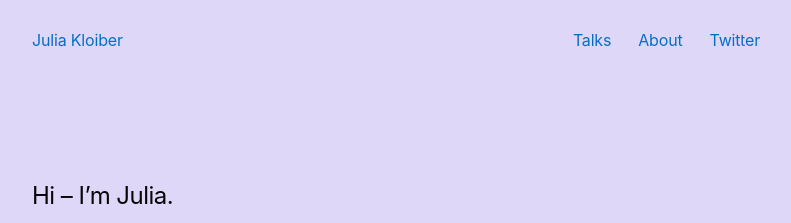
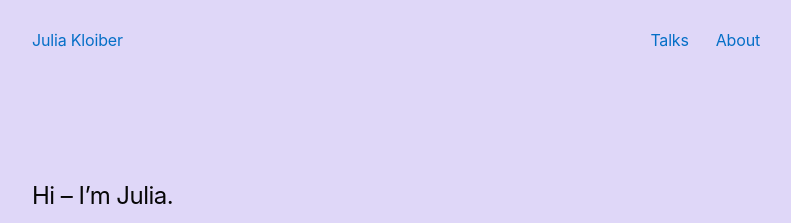
Before and after one commit to juliakloiber/juliakloiber.github.io, a Jekyll site: the page built from index.html, in a window 1280 px wide and 900 px high. Shown: the top 223 px of the window, without its empty margins (244-1035 px from the left). Built offline with Jekyll 4.4.1, drawn with Linux system fonts in a browser that asks for light colours; some web fonts are replaced.

Commit message:
Remove Twitter

```diff
--- a/_config.yml
+++ b/_config.yml
@@ -3,7 +3,6 @@
 
 baseurl: ""
 url: "http://juliakloiber.com"
-twitter_username: j_kloiber
 
 # Build settings
 markdown: kramdown
--- a/_layouts/default.html
+++ b/_layouts/default.html
@@ -6,7 +6,6 @@
             <ul>
                 <li><a href="/talks">Talks</a></li>
                 <li><a href="/about">About</a></li>
-                <li><a href="https://twitter.com/j_kloiber">Twitter</a></li>
             </ul>
         </nav>
 
```
